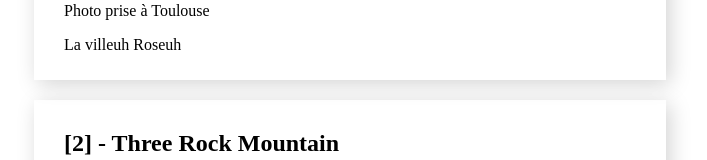
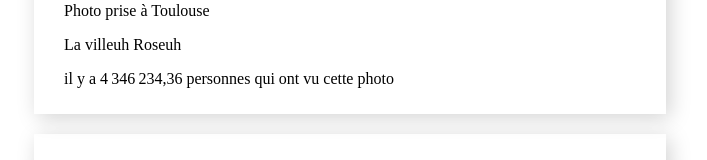
Before and after one commit to JordanMorin/AngularLearning, an Angular app in the folder snapface/: page / in a window 1280 px wide. Shown: the part 507-667 px from the top of the page, without its empty margins (290-997 px from the left). Built offline with nearby package versions, Linux system fonts and the light colour scheme.

Commit message:
Add fake number of viewers. Piped this number, with 'number' pipe

```diff
--- a/snapface/src/app/app.module.ts
+++ b/snapface/src/app/app.module.ts
@@ -1,4 +1,6 @@
-import { NgModule } from '@angular/core';
+import { registerLocaleData } from '@angular/common';
+import * as fr from '@angular/common/locales/fr';
+import { LOCALE_ID, NgModule } from '@angular/core';
 import { BrowserModule } from '@angular/platform-browser';
 
 import { AppComponent } from './app.component';
@@ -12,7 +14,11 @@ import { FaceSnapComponent } from './face-snap/face-snap.component';
     imports: [
         BrowserModule
     ],
-  providers: [],
+    providers: [{ provide: LOCALE_ID, useValue: 'fr-FR' }],
     bootstrap: [AppComponent]
 })
-export class AppModule { }
+export class AppModule {
+    constructor() {
+        registerLocaleData(fr.default);
+    }
+}
--- a/snapface/src/app/face-snap/face-snap.component.html
+++ b/snapface/src/app/face-snap/face-snap.component.html
@@ -9,4 +9,5 @@
     </p>
     <p *ngIf="faceSnap.location">Photo prise à {{ faceSnap.location }}</p>
     <p *ngIf="faceSnap.location === 'Toulouse'"> La villeuh Roseuh</p>
+    <p>il y a {{ 4346234.36 | number }} personnes qui ont vu cette photo</p>
 </div>
```
Lines whose indentation alone changed are shown as unchanged.
